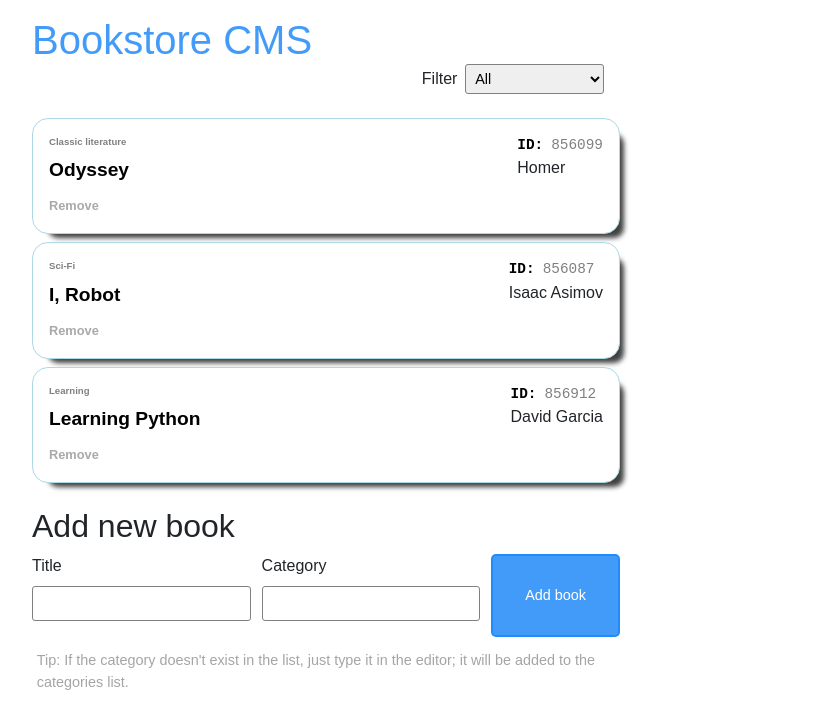
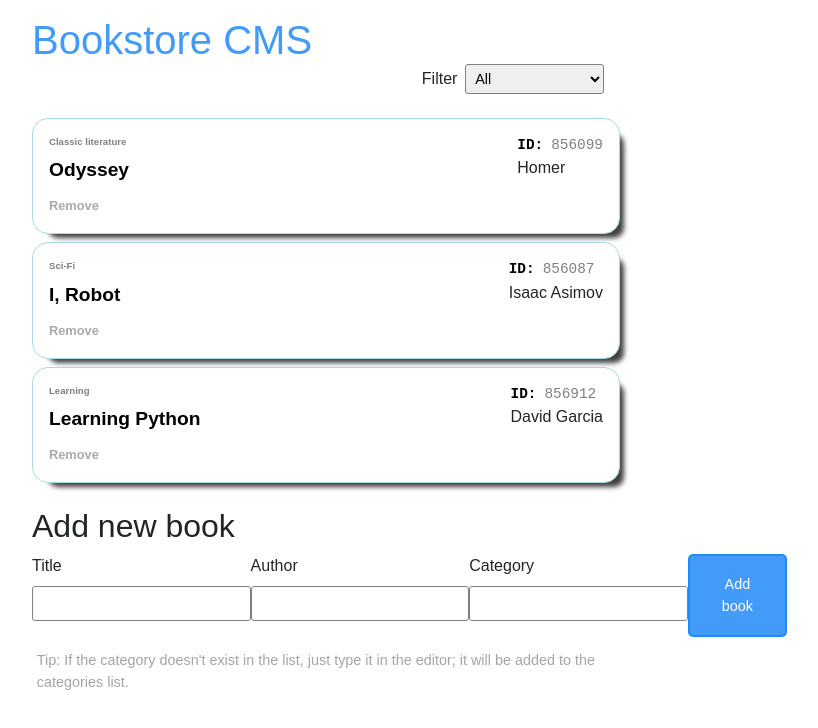
Before and after one commit to davidmrtz-dev/react-bookstore, a React (Create React App) app: page / in a window 1280 px wide. Shown: the top 728 px of the page, without its empty margins (314-1132 px from the left). Built offline with nearby package versions, Linux system fonts and the light colour scheme; a web font is replaced by a local one.

Commit message:
Implemented author to book object

```diff
--- a/src/containers/BooksForm.js
+++ b/src/containers/BooksForm.js
@@ -16,6 +16,7 @@ const BooksForm = ({ createBook }) => {
   const [errors, setErrors] = useState({});
   const [book, setBook] = useState({
     title: '',
+    author: '',
     category: '',
   });
 
@@ -30,6 +31,7 @@ const BooksForm = ({ createBook }) => {
     const _errors = {};
 
     if (!book.title) _errors.title = 'Title is required';
+    if (!book.author) _errors.author = 'Author is required';
     if (!book.category) _errors.category = 'Category is required';
 
     setErrors(_errors);
@@ -42,11 +44,13 @@ const BooksForm = ({ createBook }) => {
 
     createBook({
       id: randomId(),
+      author: book.author,
       title: book.title,
       category: book.category,
     });
     setBook({
       title: '',
+      author: '',
       category: '',
     });
   };
@@ -73,6 +77,22 @@ const BooksForm = ({ createBook }) => {
           </div>
           {errors.title && (
             <div className="alert alert-danger">{errors.title}</div>
+          )}
+        </div>
+
+        <div className={wrapperClass}>
+          <label htmlFor="author">Author</label>
+          <div className="field">
+            <input
+              type="text"
+              name="author"
+              id="author"
+              value={book.author}
+              onChange={handleChange}
+            />
+          </div>
+          {errors.author && (
+            <div className="alert alert-danger">{errors.author}</div>
           )}
         </div>
 
```
